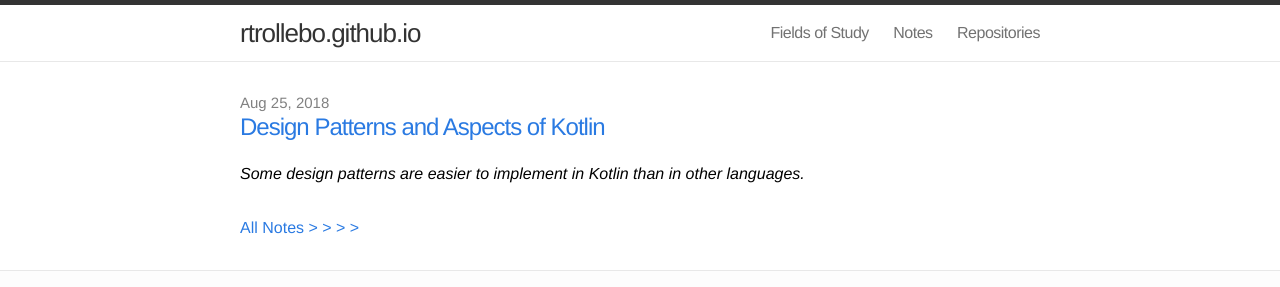
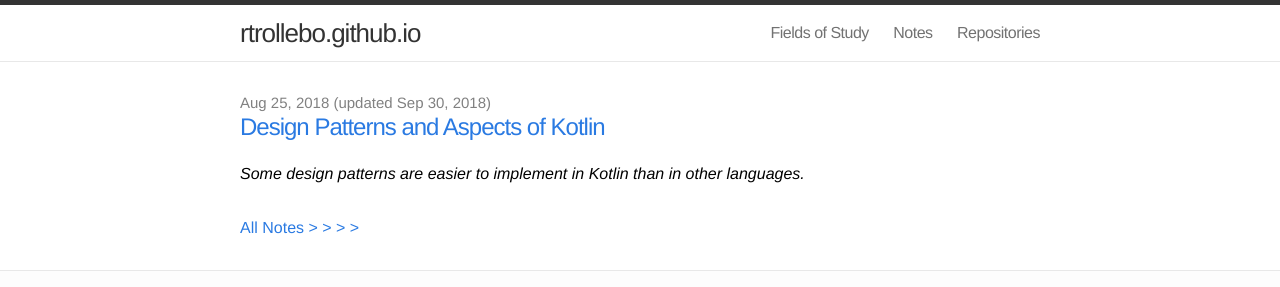
Before and after one commit to rtrollebo/rtrollebo.github.io, a Jekyll site: the page built from index.html, in a window 1280 px wide. Shown: the top 287 px of the page. Built offline with Jekyll 4.4.1, drawn with Linux system fonts in a browser that asks for light colours.

Commit message:
rtrollebo.github.io-v1.0.8
    * sort notes by date_updated

```diff
--- a/index.html
+++ b/index.html
@@ -5,9 +5,18 @@ layout: default
 <div class="home">
 
   <ul class="posts">
-    {% for post in site.posts limit:1%}
+
+    <!-- {% assign sorted_posts = site.posts | sort: 'date_updated' | reverse %} -->
+    {% assign sorted_posts = site.posts | sort: 'date_updated' | reverse %}
+
+    {% for post in sorted_posts limit:1%}
       <li>
-        <span class="post-date">{{ post.date | date: "%b %-d, %Y" }}</span>
+        <span class="post-date">
+	  {{ post.date | date: "%b %-d, %Y" }}
+	  {% if post.date_updated %} (updated {{ post.date_updated | date: "%b %-d, %Y" }})
+	  {% endif %}
+
+	</span>
         <a class="post-link" href="{{ post.url | prepend: site.baseurl }}">{{ post.title }}</a>
         <span class="post-content"><p><i>{{ post.abst }}</i></p></span>
       </li>
```
Also changed, not shown: notes.html (+8 -4 lines).
